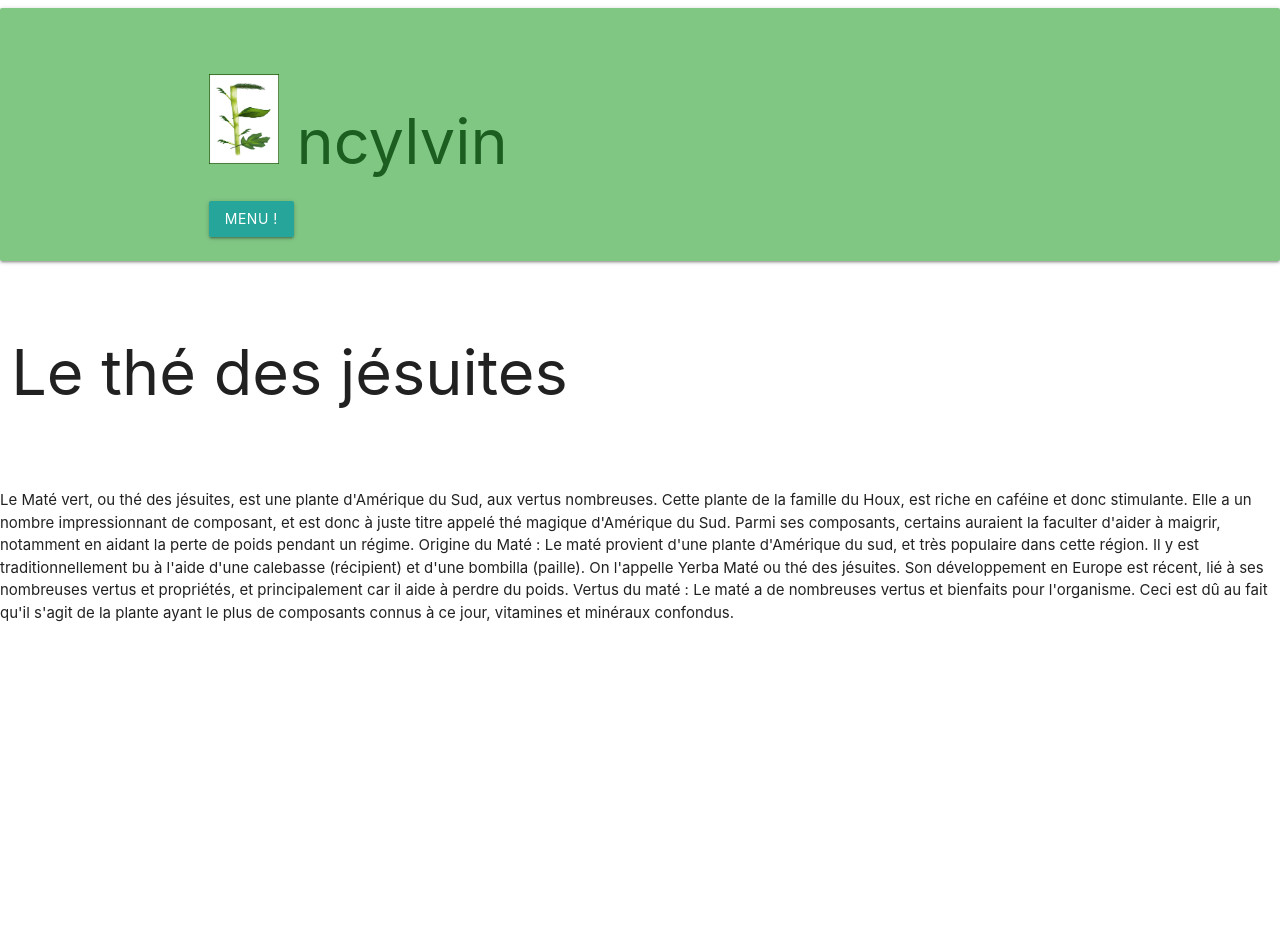
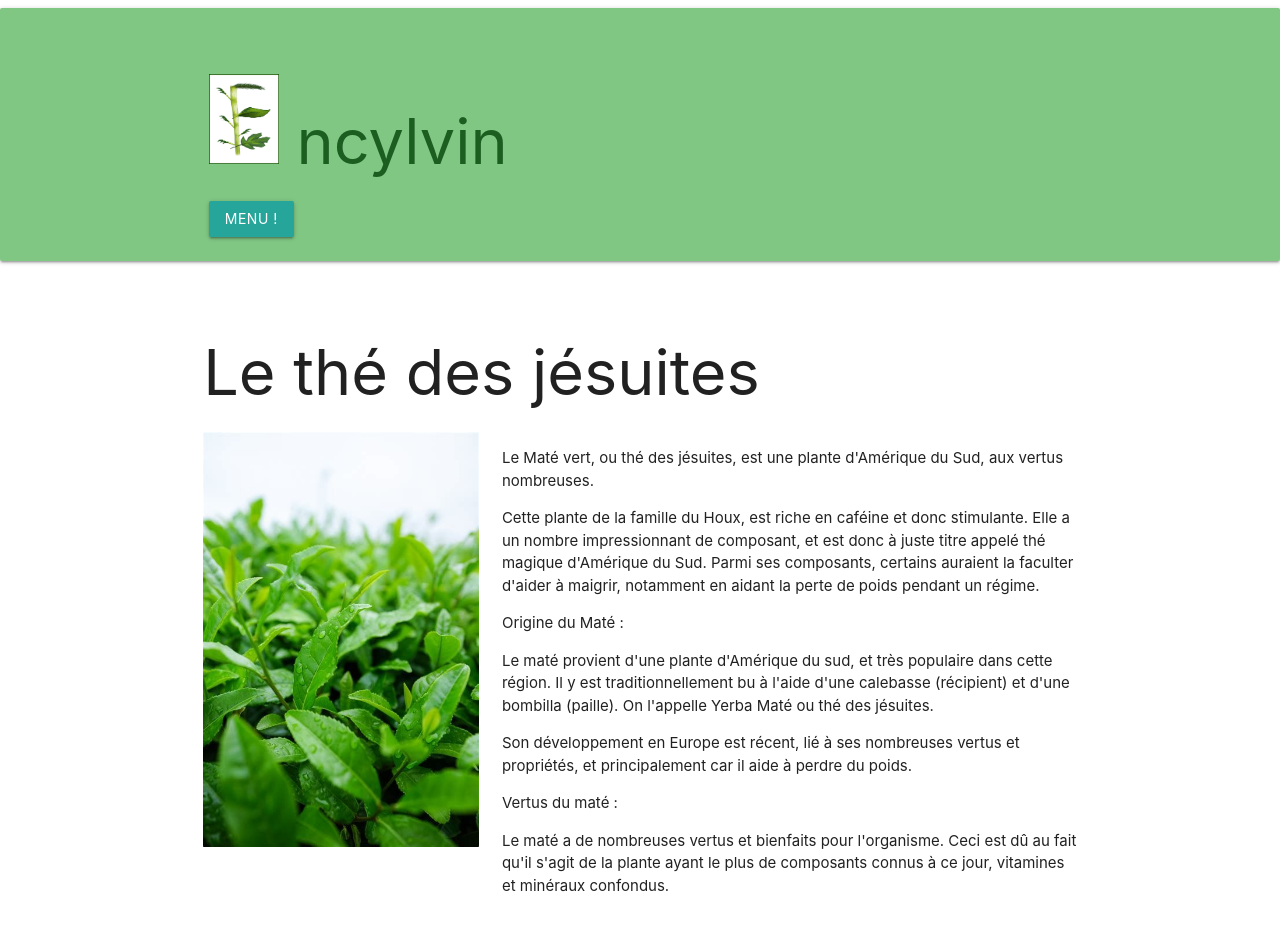
Before and after one commit to Lautus-duc/encylvin, a PHP site: the page made by index_Thé_des_jésuites.php in a window 1280 px wide. Before the commit the page ends 622 px from the top, so only its background shows below. Run offline with PHP 8.4, Linux system fonts and the light colour scheme.

Commit message:
thé des jésuites

```diff
--- a/index_Thé_des_jésuites.php
+++ b/index_Thé_des_jésuites.php
@@ -1,34 +1,27 @@
 <html>
   <?php include "head.inc.php" ?>
   <body>
+    <?php include "entete.inc.php" ?>
+    <div class="container">
       <div class="row">
-    <?php include "entete.inc.php" ?>
-
-    <div class="row">
-      <div class="col s12"><h1><?php echo 'Le thé des jésuites' ?></h1></div>
-      <div class="col s12"><h2></h2></div>
-	  <div class="col s6">
+        <div class="col s12"><h1>Le thé des jésuites</h1></div>
+        <div class="col s4">
+          <img src="the_des_ jesuites_1.jpg" class="responsive-img">
         </div>
-      <div class="col s6"></div>
+        <div class="col s8">
+          <p>Le Maté vert, ou thé des jésuites, est une plante d'Amérique du Sud, aux vertus nombreuses.</p>
+          <p>Cette plante de la famille du Houx, est riche en caféine et donc stimulante.
+          Elle a un nombre impressionnant de composant, et est donc à juste titre appelé thé magique d'Amérique du Sud. Parmi ses composants, certains auraient la faculter d'aider à maigrir, notamment en aidant la perte de poids pendant un régime.</p>
+          <p>Origine du Maté :</p>
+          <p>Le maté provient d'une plante d'Amérique du sud, et très populaire dans cette région.
+          Il y est traditionnellement bu à l'aide d'une calebasse (récipient) et d'une bombilla (paille). On l'appelle Yerba Maté ou thé des jésuites.</p>
+          <p>Son développement en Europe est récent, lié à ses nombreuses vertus et propriétés, et principalement car il aide à perdre du poids.</p>
+          <p>Vertus du maté :</p>
+          <p>Le maté a de nombreuses vertus et bienfaits pour l'organisme. Ceci est dû au fait qu'il s'agit de la plante ayant le plus de composants connus à ce jour, vitamines et minéraux confondus.</p>
         </div>
-
-    <?php echo "Le Maté vert, ou thé des jésuites, est une plante d'Amérique du Sud, aux vertus nombreuses.
-
-Cette plante de la famille du Houx, est riche en caféine et donc stimulante.
-
-Elle a un nombre impressionnant de composant, et est donc à juste titre appelé thé magique d'Amérique du Sud. Parmi ses composants, certains auraient la faculter d'aider à maigrir, notamment en aidant la perte de poids pendant un régime.
-Origine du Maté :
-
-Le maté provient d'une plante d'Amérique du sud, et très populaire dans cette région.
-
-Il y est traditionnellement bu à l'aide d'une calebasse (récipient) et d'une bombilla (paille). On l'appelle Yerba Maté ou thé des jésuites.
-
-Son développement en Europe est récent, lié à ses nombreuses vertus et propriétés, et principalement car il aide à perdre du poids.
-Vertus du maté :
-
-Le maté a de nombreuses vertus et bienfaits pour l'organisme. Ceci est dû au fait qu'il s'agit de la plante ayant le plus de composants connus à ce jour, vitamines et minéraux confondus."?>
-
         <!--JavaScript at end of body for optimized loading-->
         <script type="text/javascript" src="js/materialize.min.js"></script>
+      </div>
+    </div>
   </body>
 </html>
```
Also changed, not shown: the_des_ jesuites_1.jpg (added). Lines whose indentation alone changed are shown as unchanged.
